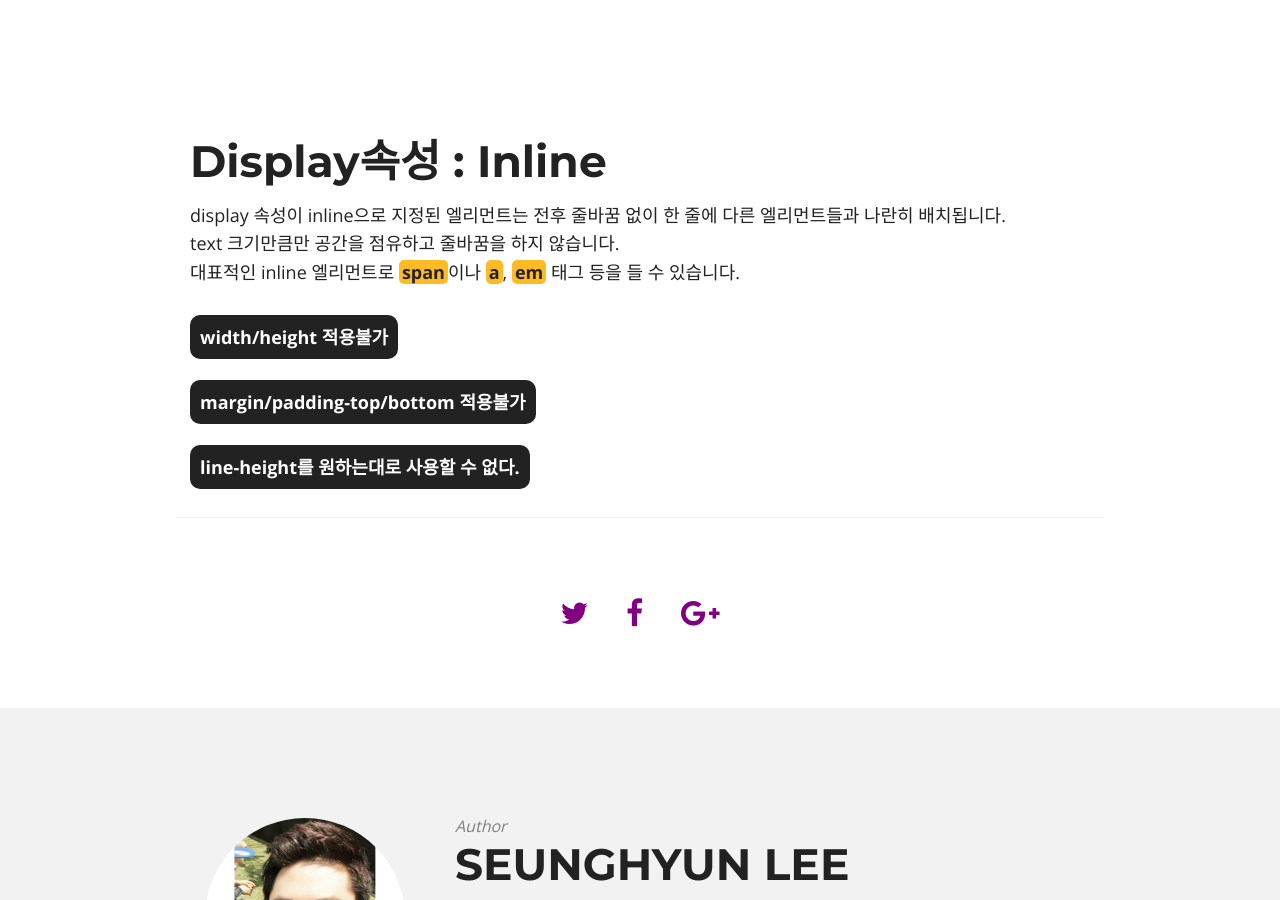
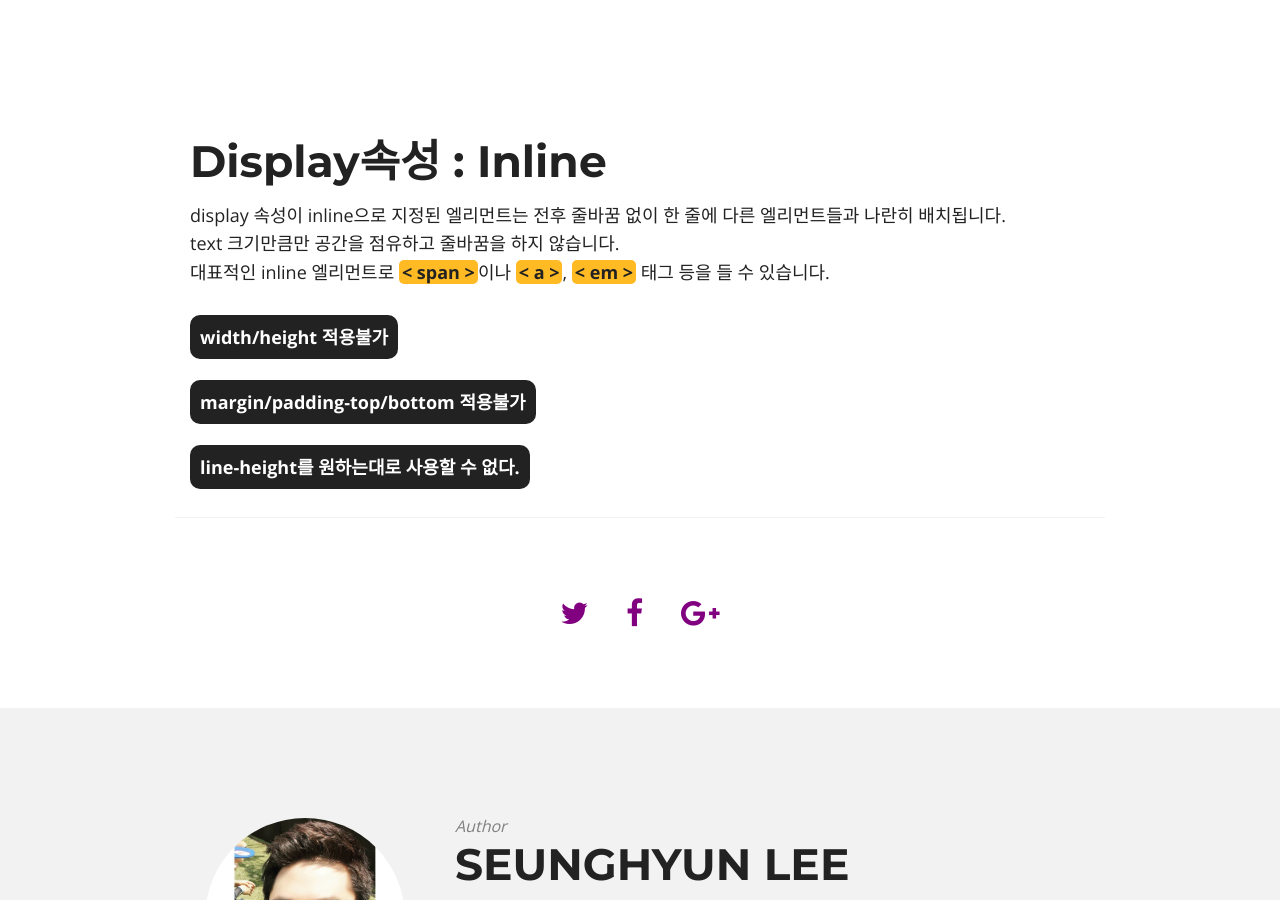
Before and after one commit to lsh58/lsh58.github.io, a Jekyll site: the page built from _posts/2020-02-19-Inline,Block,Inlineblock.md, in a window 1280 px wide and 900 px high, scrolled down 401 px. Built offline with Jekyll 4.4.1, drawn with Linux system fonts in a browser that asks for light colours; nearby versions of some CDN libraries; comment, search, counter and statistics services are not loaded; some of the changed lines change nothing that is shown.

Commit message:
Update 2020-02-19-Inline,Block,Inlineblock.md

```diff
--- a/_posts/2020-02-19-Inline,Block,Inlineblock.md
+++ b/_posts/2020-02-19-Inline,Block,Inlineblock.md
@@ -18,7 +18,7 @@ featured: true
 
 display 속성이 inline으로 지정된 엘리먼트는 전후 줄바꿈 없이 한 줄에 다른 엘리먼트들과 나란히 배치됩니다.
 text 크기만큼만 공간을 점유하고 줄바꿈을 하지 않습니다.
-대표적인 inline 엘리먼트로 <span class="orange">span</span>이나 <span class="orange">a</span>, <span class="orange">em</span> 태그 등을 들 수 있습니다.
+대표적인 inline 엘리먼트로 <span class="orange">< span ></span>이나 <span class="orange">< a ></span>, <span class="orange">< em ></span> 태그 등을 들 수 있습니다.
 
 <span class="blackbox">width/height 적용불가</span>
 
```
